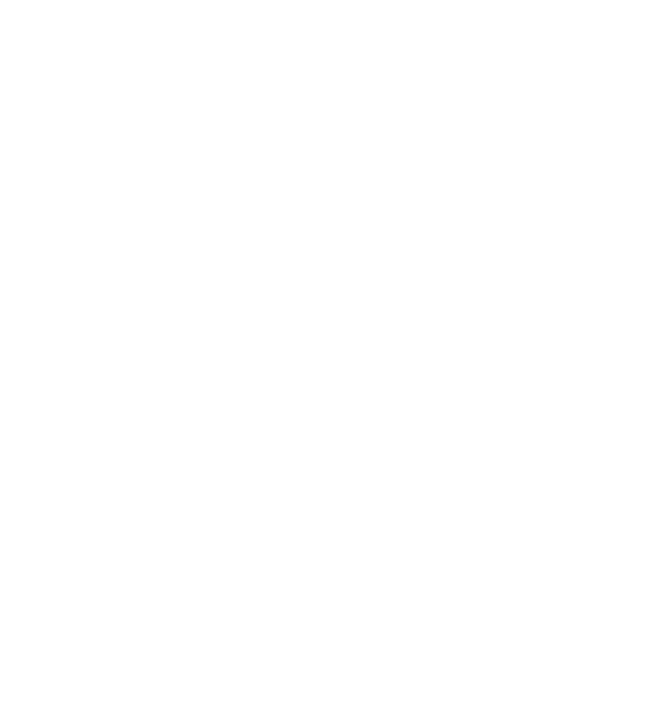
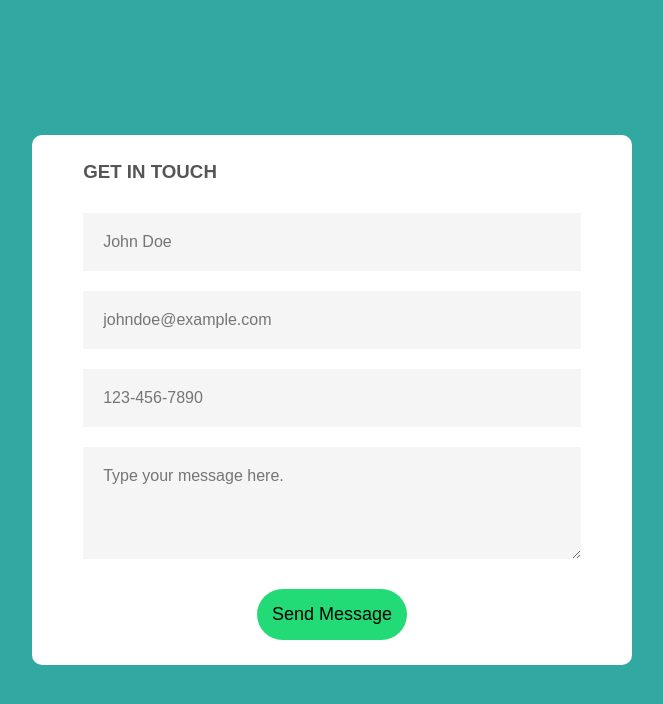
Before and after one commit to jesuschrist-immanuel/personal-website, a plain HTML site: page contact.html in a window 1280 px wide. Shown: the whole page, without its empty margins (308-971 px from the left). Drawn offline with Linux system fonts and the light colour scheme.

Commit message:
Updated contact form

```diff
--- a/contact.css
+++ b/contact.css
@@ -0,0 +1,55 @@
+/* @import url('https://fonts.googleapis.com/css2?family=Poppins:wght@300&display=swap'); */
+
+* {
+    margin: 0;
+    padding: 0;
+    box-sizing: border-box;
+    font-family: 'poppins', sans-serif;
+}
+
+.container {
+    width: 100%;
+    height: 100vh;
+    background-color: #32a8a2;
+    display: flex;
+    align-items: center;
+    justify-content: center;
+}
+
+form {
+    background-color: #fff;
+    display: flex;
+    flex-direction: column;
+    padding: 2vw 4vw;
+    width: 90%;
+    max-width: 600px;
+    border-radius: 10px;
+}
+
+form h3 {
+    color: #555;
+    font-weight: 800;
+    margin-bottom: 20px;
+}
+
+form input, form textarea {
+    border: 0;
+    margin: 10px 0;
+    padding: 20px;
+    outline: none;
+    background: #f5f5f5;
+    font-size: 16px;
+}
+
+form button {
+    padding: 15px;
+    background-color: #23db76;
+    font-size: 18px;
+    border: 0;
+    outline: none;
+    cursor: pointer;
+    width: 150px;
+    margin: 20px auto 0;
+    border-radius: 30px;
+    white-space: nowrap;
+}
--- a/contact.html
+++ b/contact.html
@@ -6,6 +6,16 @@
         <link rel="stylesheet" href="contact.css">
     </head>
     <body>
-
+        <div class="container">
+            <form onsubmit="sendEmail(); reset(); return false;">
+                <h3>GET IN TOUCH</h3>
+                <input type="text" id="name" placeholder="John Doe" required>
+                <input type="email" id="email" placeholder="johndoe@example.com" required>
+                <input type="text" id="phone" placeholder="123-456-7890" required>
+                <textarea id="message" rows="4" placeholder="Type your message here."></textarea>
+                <button type="submit">Send Message</button>
+            </form>
+        </div>
+        <script src="contact.js"></script>
     </body>
 </html>
```
Also changed, not shown: contact.js (added).
